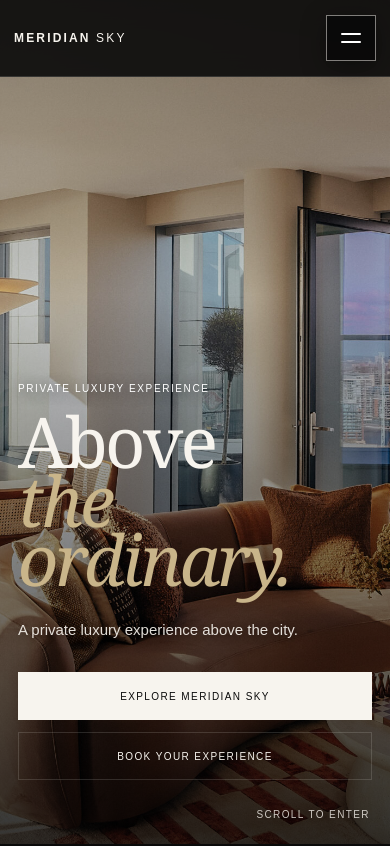
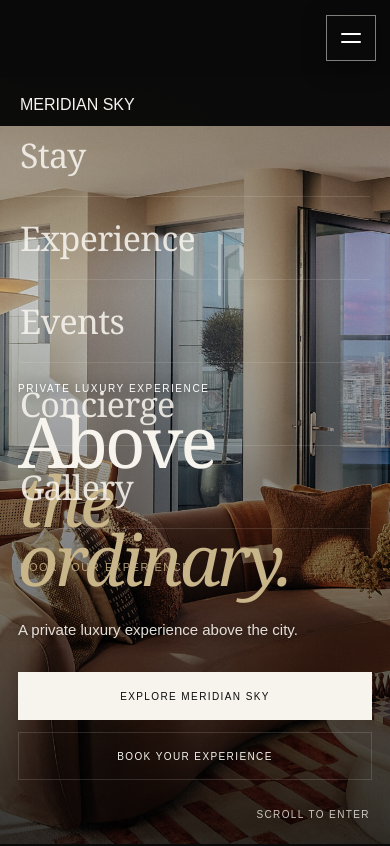
Before and after one commit to novacoreng/MeridenSky, a Next.js app: page / in a window 390 px wide. Shown: the top 846 px of the page. Built offline with nearby package versions, Linux system fonts and the light colour scheme.

Commit message:
fix: make mobile navigation full-screen and isolated

```diff
--- a/src/components/SiteHeader.tsx
+++ b/src/components/SiteHeader.tsx
@@ -1,6 +1,6 @@
 "use client";
 
-import { useState } from "react";
+import { useEffect, useState } from "react";
 
 const links = [
   ["Stay", "/"],
@@ -13,15 +13,23 @@ const links = [
 export default function SiteHeader() {
   const [open, setOpen] = useState(false);
 
+  useEffect(() => {
+    document.body.classList.toggle("mobileMenuOpen", open);
+    return () => document.body.classList.remove("mobileMenuOpen");
+  }, [open]);
+
   return (
     <header className={`siteHeader${open ? " isOpen" : ""}`}>
       <a className="brand" href="/" onClick={() => setOpen(false)} aria-label="Meridian Sky home">
         MERIDIAN <span>SKY</span>
       </a>
-      <nav aria-label="Primary navigation">
+
+      <nav className="desktopNavigation" aria-label="Primary navigation">
         {links.map(([label, href]) => <a key={href} href={href}>{label}</a>)}
       </nav>
+
       <a className="navCta" href="/book">Book your experience</a>
+
       <button
         className="mobileMenuButton"
         type="button"
@@ -32,8 +40,14 @@ export default function SiteHeader() {
       >
         <span aria-hidden="true" /><span aria-hidden="true" />
       </button>
-      {open && (
-        <div className="mobileNavigation" id="mobile-navigation">
+
+      <div
+        className={`mobileNavigation${open ? " isVisible" : ""}`}
+        id="mobile-navigation"
+        aria-hidden={!open}
+      >
+        <div className="mobileNavigationInner">
+          <div className="mobileNavigationBrand">MERIDIAN <span>SKY</span></div>
           <nav aria-label="Mobile navigation">
             {links.map(([label, href]) => (
               <a key={href} href={href} onClick={() => setOpen(false)}>{label}</a>
@@ -41,7 +55,7 @@ export default function SiteHeader() {
             <a className="mobileBook" href="/book" onClick={() => setOpen(false)}>Book your experience</a>
           </nav>
         </div>
-      )}
+      </div>
     </header>
   );
 }
```
